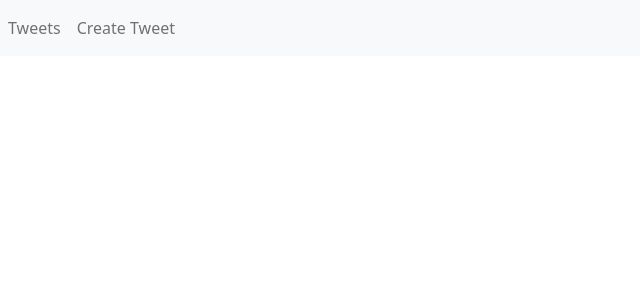
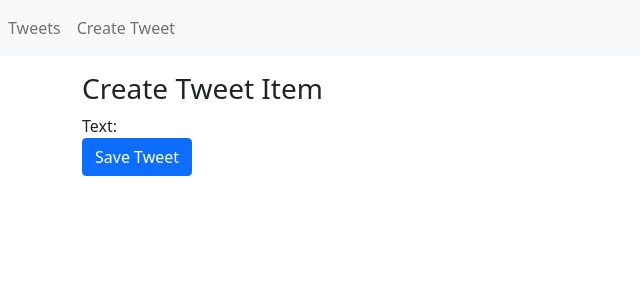
Before and after one commit to adam-weiler/twitter-clone, a React (Create React App) app: page /create in a window 1280 px wide. Shown: the top 300 px of the page, without its empty margins (0-640 px from the left). Built offline with nearby package versions, Linux system fonts and the light colour scheme.

Commit message:
Navigation is now working. Used Components on App.js instead.

```diff
--- a/src/App.js
+++ b/src/App.js
@@ -1,6 +1,6 @@
 import React from 'react';
 import {
-  BrowserRouter as Router,
+  BrowserRouter,
   Routes,
   Route,
   Link
@@ -13,6 +13,7 @@ import { CreateTweet } from './CreateTweet';
 
 function App() {
   return (
+    <BrowserRouter>
       <div>
         <nav className="navbar bg-light navbar-expand-lg navbar-light">
           <ul className="navbar-nav mr-auto">
@@ -25,12 +26,13 @@ function App() {
           </ul>
         </nav>
         <Routes>
-          <Route exact path="/" element={TweetList} />
+          <Route path="/" element={<TweetList />} />
           {/* <Route path="/edit/:id" element={EditTodo} /> */}
-          <Route path="/create" element={CreateTweet} />
+          <Route path="/create" element={<CreateTweet />} />
         </Routes>
 
       </div>
+    </BrowserRouter>
   );
 }
 
--- a/src/CreateTweet.js
+++ b/src/CreateTweet.js
@@ -1,22 +1,22 @@
 import React, { useRef } from 'react';
-// import { TweetForm } from "./TweetForm";
-// import { createTweet } from "./api";
-// import { useNavigate } from "react-router-dom";
+import { TweetForm } from "./TweetForm";
+import { createTweet } from "./api";
+import { useNavigate } from "react-router-dom";
 
 export const CreateTweet = () => {
-    // const navigate = useNavigate();
+    const navigate = useNavigate();
 
-    // const onSubmit = async (data) => {   //When the user hits the 'Create Tweet' button.
-        //alert(JSON.stringify(data));    //Alert pops up with user input.
-    //     await createTweet(data);
-    //     navigate("/");
-    // };
+    const onSubmit = async (data) => {   //When the user hits the 'Create Tweet' button.
+        alert(JSON.stringify(data));    //Alert pops up with user input.
+        await createTweet(data);
+        navigate("/");
+    };
 
     return (
         <div className="container">
             <div className="mt-3">
                 <h3>Create Tweet Item</h3>
-                {/* <TweetForm onSubmit={onSubmit} /> */}
+                <TweetForm onSubmit={onSubmit} />
             </div>
         </div>
     );
--- a/src/TweetForm.js
+++ b/src/TweetForm.js
@@ -12,12 +12,14 @@ export const TweetForm = ({ tweet, onSubmit }) => {
     });
 
     return(
+        // <form>
         <form onSubmit={submitHandler}>
             <div className="form-group">
                 <label htmlFor="text">
                     Text:
                 </label>
-                <input className="form-control" ref={register} type="text" name="text" id="text" />
+                {/* <input className="form-control" ref={register} type="text" name="text" id="text" /> */}
+                {/* <input className="form-control" ref={register} type="number" name="user" id="user" /> */}
             </div>
             <div className="form-group">
                 <button className="btn btn-primary">
--- a/src/TweetList.js
+++ b/src/TweetList.js
@@ -1,6 +1,6 @@
 import React, { useState, useEffect } from "react";
-// import { Link } from 'react-router-dom'
-// import { getTweets } from "./api"
+import { Link } from 'react-router-dom'
+import { getTweets } from "./api"
 
 export const TweetList = () => {
   // const [items, setItems] = useState([])
@@ -13,6 +13,8 @@ export const TweetList = () => {
   //   fetchItems()
   // }, [])
 
+  const items = [{"_id": 1, "text": "Hellow orld!"}, {"_id": 2, "text": "Hello World!"}];
+
   return (
     <div className="container">
       <div className="mt-3">
@@ -24,7 +26,7 @@ export const TweetList = () => {
               <th>Action</th>
             </tr>
           </thead>
-          {/* <tbody>
+          <tbody>
             {
               items.map(tweet => (
                 <tr key={tweet._id}>
@@ -37,7 +39,7 @@ export const TweetList = () => {
                 </tr>
               ))
             }
-          </tbody> */}
+          </tbody>
         </table>
       </div>
     </div>
--- a/src/index.js
+++ b/src/index.js
@@ -9,9 +9,7 @@ import reportWebVitals from './reportWebVitals';
 
 ReactDOM.render(
   <React.StrictMode>
-    <BrowserRouter>
       <App />
-    </BrowserRouter>
   </React.StrictMode>,
   document.getElementById('root')
 );
```
Also changed, not shown: 1 other file (tests, documents, lock files or other folders).
